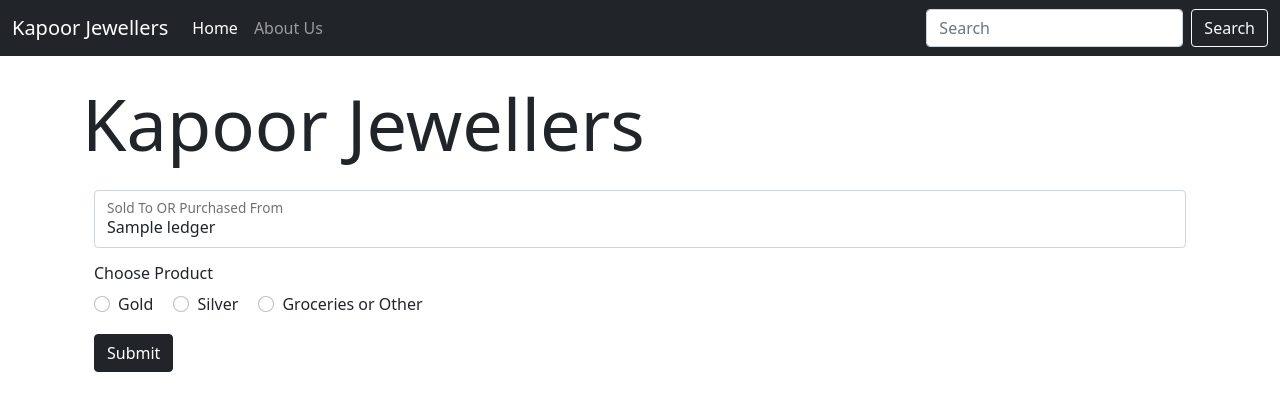
After one commit to abhishekkapoorx/Jewelers-Ledger, a Flask app: page /update/1 in a window 1280 px wide. The commit adds this page. Shown: the top 411 px of the page. Run offline with Flask 2, Linux system fonts and the light colour scheme; tables that the repository leaves empty hold one stand-in row (values such as "Sample post").

Commit message:
Made Update function works with providing template the previously selected options

```diff
--- a/app.py
+++ b/app.py
@@ -100,8 +100,71 @@ def delete(id):
     delLedger = Ledger.query.filter_by(id=id).first()
     db.session.delete(delLedger)
     db.session.commit()
+    return redirect("/")
 
-    return redirect("/")
+@app.route("/update/<int:id>", methods=['GET', 'POST'])
+def update(id):
+    if request.method == 'POST':
+        name = request.form.get("name").title()
+        category = request.form.get("category")
+
+        # Get values according to gold
+        if category == "Gold":
+            trade = request.form.get("buySellGold")
+            subcategory = request.form.get("goldSubCategory").capitalize()
+            weight = request.form.get("goldWeight")
+            rate = request.form.get("goldRate")
+
+        # Get values according to silver
+        elif category == "Silver":
+            trade = request.form.get("buySellSilver")
+            subcategory = request.form.get("silverSubCategory").capitalize()
+            weight = request.form.get("silverWeight")
+            rate = request.form.get("silverRate")
+
+        # Get values according to grocerie
+        elif category == "Grocery":
+            trade = request.form.get("buySellGrocerie")
+            subcategory = request.form.get("SubCatGrocerie").capitalize()
+            weight = request.form.get("grocQuantity")
+            rate = request.form.get("grocRate")
+
+        totalPrice = float(weight)*float(rate)
+        dateAdded = datetime.now().strftime("%d-%m-%y, %I:%M:%S %p")
+
+        # Get th particular item by id
+        ledger = Ledger.query.filter_by(id=id).first()
+
+        # Change according to form
+        ledger.name = name
+        ledger.category = category
+        ledger.subcategory = subcategory
+        ledger.trade = trade
+        ledger.weight = weight
+        ledger.rate = rate
+        ledger.totalPrice = totalPrice
+
+        # Change it from database
+        db.session.add(ledger)
+        db.session.commit()
+
+        # Redirects to home
+        return redirect("/")
+
+    goldItems = config["goldSubcategory"]
+    silverItems = config["silverSubcategory"]
+
+    # Get element from database and send it to template
+    item = Ledger.query.filter_by(id=id).first()
+    print(item.category)
+
+    return render_template(
+        "update.html",
+        id = id,
+        item = item,
+        goldItems = goldItems,
+        silverItems = silverItems
+    )
 
 if __name__ == '__main__':
     app.run(debug = config["local_env"], port=5000)
--- a/static/js/index.js
+++ b/static/js/index.js
@@ -2,9 +2,9 @@ var goldPrompt = document.getElementById("GoldPrompt");
 var silverPrompt = document.getElementById("SilverPrompt");
 var groceryPrompt = document.getElementById("GroceriePrompt");
 
-// set displays of prompts to none
-silverPrompt.style.display = "none";
-groceryPrompt.style.display = "none";
+// // set displays of prompts to none
+// silverPrompt.style.display = "none";
+// groceryPrompt.style.display = "none";
 
 // runs this func when clicked on category radios and sets their displays accordingly
 function checkRadio () {
--- /dev/null
+++ b/templates/update.html
@@ -0,0 +1,174 @@
+{% extends 'base.html' %}
+{% block title %}Home{% endblock title %}
+{% block css %}
+
+{% endblock css %}
+
+{% block body %}
+<div class="container my-4">
+    <h2 class="display-2">Kapoor Jewellers</h2>
+    <div class="container my-4">
+        <form action="/update/{{id}}" method="POST">
+            <div class="form-floating mb-3">
+                <input type="text" class="form-control" id="InputName" name="name" aria-describedby="emailHelp"
+                    placeholder="Enter Name Here" required value="{{ item.name }}">
+                <label for="InputName">Sold To OR Purchased From</label>
+            </div>
+
+            <div class="mt-3 mb-1">
+                <h6 class="h6">Choose Product</h6>
+            </div>
+            <div class="form-check form-check-inline category">
+                <input class="form-check-input" type="radio" name="category" id="CatRadioGold" value="Gold"
+                    onclick="checkRadio()" {% if item.category=="Gold" %}checked{% endif %}>
+                <label class="form-check-label" for="CatRadioGold" onclick="checkRadio()">Gold</label>
+            </div>
+            <div class="form-check form-check-inline category">
+                <input class="form-check-input" type="radio" name="category" id="CatRadioSilver" value="Silver"
+                    onclick="checkRadio()" {% if item.category=="Silver" %}checked{% endif %}>
+                <label class="form-check-label" for="CatRadioSilver" onclick="checkRadio()">Silver</label>
+            </div>
+            <div class="form-check form-check-inline category">
+                <input class="form-check-input" type="radio" name="category" id="CatRadioGrocerie" value="Grocery"
+                    onclick="checkRadio()" {% if item.category=="Grocery" %}checked{% endif %}>
+                <label class="form-check-label" for="CatRadioGrocerie" onclick="checkRadio()">Groceries or Other</label>
+            </div>
+
+
+            <!-- Shows if Gold is choosen -->
+            <div id="GoldPrompt" class="my-3">
+                <!-- Buy or Sell -->
+                <div class="mt-3 mb-1">
+                    <h6 class="h6">Buy or Sold Gold</h6>
+                </div>
+                <div class="form-check form-check-inline">
+                    <input class="form-check-input" type="radio" name="buySellGold" id="buySellGold1" value="Buy" {% if
+                        item.trade=="Buy" %}checked{% endif %}>
+                    <label class="form-check-label" for="buySellGold1">Buy</label>
+                </div>
+                <div class="form-check form-check-inline">
+                    <input class="form-check-input" type="radio" name="buySellGold" id="buySellGold2" value="Sold" {% if
+                        item.trade=="Sold" %}checked{% endif %}>
+                    <label class="form-check-label" for="buySellGold2">Sold</label>
+                </div>
+
+                <!-- Get Weight And Rate -->
+                <div class="input-group mb-3 mt-3">
+                    <span class="input-group-text">Weight</span>
+                    <input type="number" step="0.001" class="form-control" placeholder="Enter Weight" name="goldWeight"
+                        aria-label="Username" {% if item.category=="Gold" %}value="{{item.weight}}" {% else %} value="0"
+                        {% endif %}>
+                    <span class="input-group-text">g @ &#x20B9;</span>
+                    <input type="number" step="0.001" class="form-control" placeholder="Enter Rate" name="goldRate"
+                        aria-label="Server" {% if item.category=="Gold" %}value="{{item.weight}}" {% else %} value="0"
+                        {% endif %}>
+                </div>
+                <label class="form-label" for="goldCategory">Subcategory</label>
+                <select class="form-select" aria-label="Default select example" id="goldSubCategory"
+                    name="goldSubCategory">
+                    {% if item.category == "Gold" %}<option value="{{item.subcategory}}" selected>Selected Previously -
+                        {{item.subcategory}}</option>{% endif %}
+                    {% for item in goldItems %}
+                    <option value="{{ item }}">{{ item }}</option>
+                    {% endfor %}
+                </select>
+            </div>
+
+            <!-- Shows if Silver is choosen -->
+            <div id="SilverPrompt" class="my-3">
+                <!-- Buy or Sell -->
+                <div class="mt-3 mb-1">
+                    <h6 class="h6">Buy or Sold Silver</h6>
+                </div>
+                <div class="form-check form-check-inline">
+                    <input class="form-check-input" type="radio" name="buySellSilver" id="buySellSilver1" value="Buy" {%
+                        if item.trade=="Buy" %}checked{% endif %}>
+                    <label class="form-check-label" for="buySellSilver1">Buy</label>
+                </div>
+                <div class="form-check form-check-inline">
+                    <input class="form-check-input" type="radio" name="buySellSilver" id="buySellSilver2" value="Sold"
+                        {% if item.trade=="Sold" %}checked{% endif %}>
+                    <label class="form-check-label" for="buySellSilver2">Sold</label>
+                </div>
+
+                <!-- Get Weight And Rate -->
+                <div class="input-group mb-3 mt-3">
+                    <span class="input-group-text">Weight</span>
+                    <input type="number" step="0.001" class="form-control" placeholder="Enter Weight"
+                        name="silverWeight" aria-label="Username" {% if item.category=="Silver"
+                        %}value="{{item.weight}}" {% else %} value="0" {% endif %}>
+                    <span class="input-group-text">g @ &#x20B9;</span>
+                    <input type="number" step="0.001" class="form-control" placeholder="Enter Rate" name="silverRate"
+                        aria-label="Server" {% if item.category=="Silver" %}value="{{item.weight}}" {% else %} value="0"
+                        {% endif %}>
+                </div>
+                <label class="form-label" for="goldCategory">Subcategory</label>
+                <select class="form-select" aria-label="Default select example" id="silverSubCategory"
+                    name="silverSubCategory">
+                    {% if item.category == "Silver" %}<option value="{{item.subcategory}}" selected>Selected Previously
+                        - {{item.subcategory}}</option>{% endif %}
+                    {% for item in silverItems %}
+                    <option value="{{ item }}">{{ item }}</option>
+                    {% endfor %}
+                </select>
+            </div>
+
+
+
+            <!-- Shows if Groceries is choosen -->
+            <div id="GroceriePrompt" class="my-3">
+                <!-- Buy or Sell -->
+                <div class="mt-3 mb-1">
+                    <h6 class="h6">Buy Groceries</h6>
+                </div>
+                <div class="form-check form-check-inline">
+                    <input class="form-check-input" type="radio" name="buySellGrocerie" id="buySellGrocerie1"
+                        value="Buy" {% if item.trade=="Buy" %}checked{% endif %}>
+                    <label class="form-check-label" for="buySellGrocerie1">Buy</label>
+                </div>
+
+                <!-- Get Subcategory -->
+                <div class="row g-3 align-items-center">
+                    <div class="col-auto">
+                        <label for="SubCatGrocerie" class="col-form-label">Product</label>
+                    </div>
+                    <div class="col-auto">
+                        <input type="text" id="SubCatGrocerie" name="SubCatGrocerie" class="form-control"
+                            aria-describedby="passwordHelpInline" {% if item.category=="Grocery"
+                            %}value="{{item.subcategory}}" {% endif %}>
+                    </div>
+                    <div class="input-group mb-3 mt-3">
+                        <span class="input-group-text">Quantity</span>
+                        <input type="number" step="0.001" class="form-control" placeholder="Enter Quantity"
+                            name="grocQuantity" aria-label="Username" {% if item.category=="Grocery"
+                            %}value="{{item.weight}}" {% else %} value="1" {% endif %}>
+                        <span class="input-group-text">@ Price &#x20B9;</span>
+                        <input type="number" step="0.001" class="form-control" placeholder="Enter price" name="grocRate"
+                            aria-label="Username" {% if item.category=="Grocery" %}value="{{item.rate}}" {% else %}
+                            value="0" {% endif %}>
+                    </div>
+                </div>
+            </div>
+
+            <div class="my-3"><button type="submit" class="btn btn-dark">Submit</button></div>
+
+        </form>
+    </div>
+</div>
+
+{% endblock body %}
+
+
+{% block js %}
+<script>
+    var goldPrompt = document.getElementById("GoldPrompt");
+    var silverPrompt = document.getElementById("SilverPrompt");
+    var groceryPrompt = document.getElementById("GroceriePrompt");
+
+    // set displays of prompts to none
+    {% if item.category!="Gold" %}goldPrompt.style.display = "none";{% else %}{% endif %};
+    {% if item.category!="Silver" %}silverPrompt.style.display = "none";{% else %}{% endif %};
+    {% if item.category!="Grocery" %}groceryPrompt.style.display = "none";{% else %}{% endif %};
+</script>
+<script src="{{ url_for('static', filename='js/index.js') }}"></script>
+{% endblock js %}
```
Also changed, not shown: templates/index.html (+17 -7 lines).
